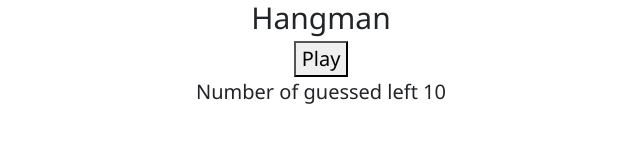
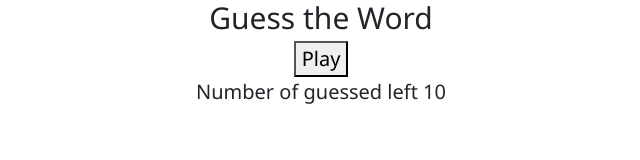
Before and after one commit to staten-island-tech/ap-create-task-giselebury, a website built with Parcel: page src/index.html in a window 1280 px wide. Shown: the whole page, without its empty margins (319-959 px from the left). Built offline with nearby package versions, Linux system fonts and the light colour scheme.

Commit message:
changed name

```diff
--- a/src/index.html
+++ b/src/index.html
@@ -2,12 +2,12 @@
 <head>
     <meta charset="UTF-8">
     <meta name="viewport" content="width=device-width, initial-scale=1.0">
-    <title>Document</title>
+    <title>AP Create A Task</title>
     <link rel="stylesheet" href="scss/style.scss">
     <link rel="stylesheet" href="https://stackpath.bootstrapcdn.com/bootstrap/4.5.2/css/bootstrap.min.css">
 </head>
 <body>
-    <h1>Hangman</h1>
+    <h1>Guess the Word</h1>
     <div class="hangman-game">
         <button class="play-btn">Play</button>
         <div class="hangman">
```
